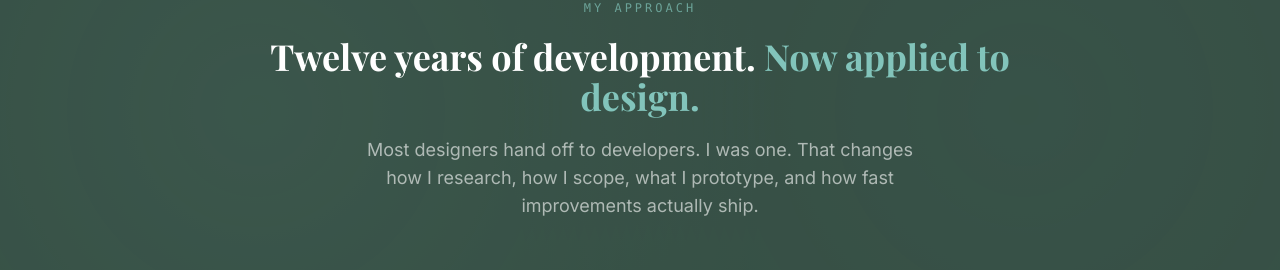
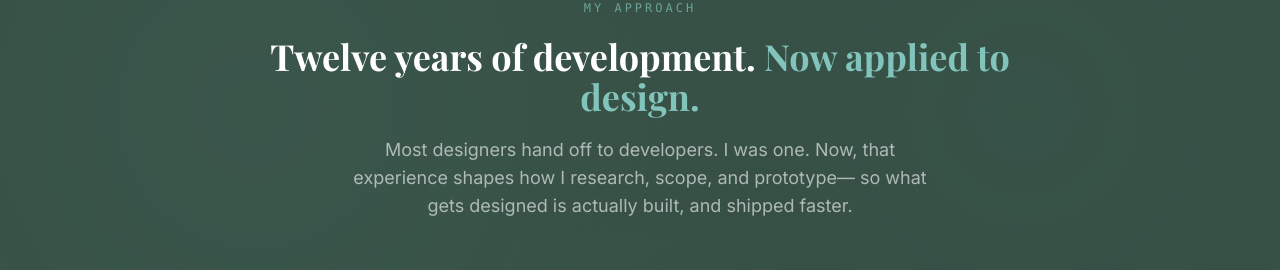
Before and after one commit to AnupaShefley/portfolio, a Next.js app: page / in a window 1280 px wide. Shown: the part 880-1150 px from the top of the page. Built offline with nearby package versions, Linux system fonts and the light colour scheme.

Commit message:
updated philosophy

```diff
--- a/components/PhilosophySection.tsx
+++ b/components/PhilosophySection.tsx
@@ -58,7 +58,8 @@ export default function PhilosophySection() {
             transition={{ duration: 0.6, delay: 0.3, ease: [0.22, 1, 0.36, 1] }}
             className="text-base md:text-lg text-white/60 leading-relaxed max-w-xl mx-auto"
           >
-            Most designers hand off to developers. I was one. That changes how I research, how I scope, what I prototype, and how fast improvements actually ship.
+            Most designers hand off to developers. I was one. Now, that experience shapes how I research, scope, and prototype—
+            so what gets designed is actually built, and shipped faster.
           </motion.p>
 
         </div>
```
